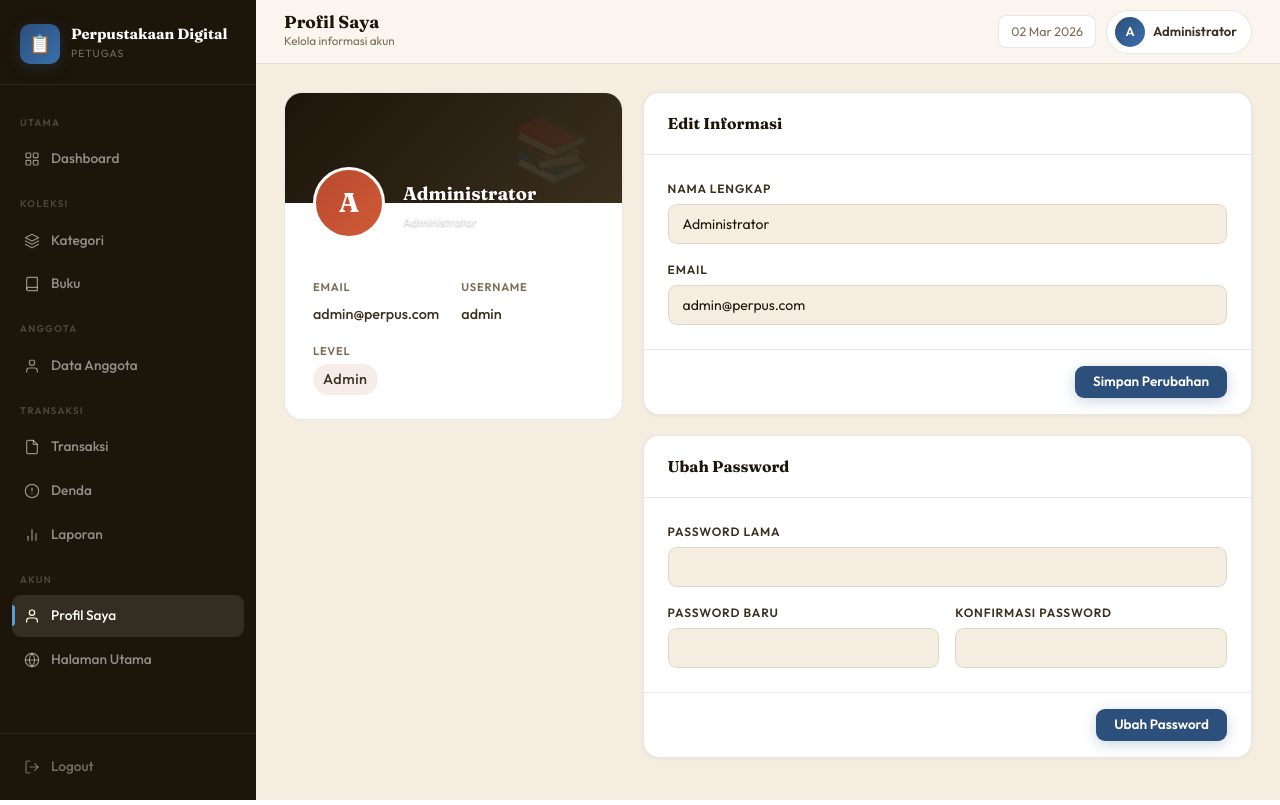
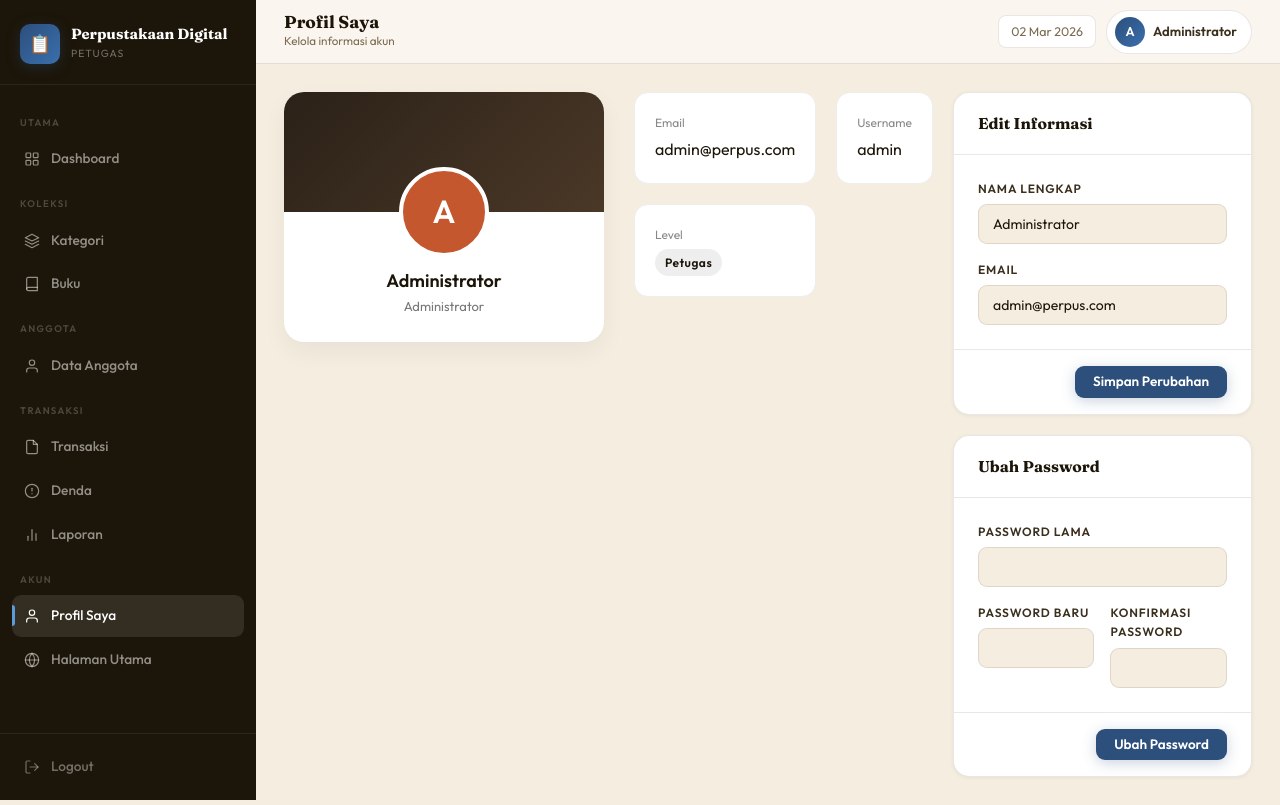
Before and after one commit to f1qxzz/ukk, a PHP site: page /petugas/profil.php in a window 1280 px wide. Run offline with PHP 8.4, Linux system fonts and the light colour scheme; a user stored in the database is signed in; data comes from the database, SQL or seed files in the repository.

Commit message:
update fitur

```diff
--- a/assets/css/style.css
+++ b/assets/css/style.css
@@ -924,89 +924,79 @@ textarea.form-control {
 }
 
 /* ─── PROFILE CARD ───────────────────────────────────── */
-.profile-card {
-  background: var(--white);
-  border: 1px solid var(--border);
-  border-radius: 18px;
-  overflow: hidden;
-}
-.profile-banner {
-  height: 110px;
-  background: linear-gradient(135deg, var(--ink) 0%, #3b2f1e 100%);
-  position: relative;
-}
-.profile-banner::after {
-  content: "📚";
-  position: absolute;
-  right: 30px;
-  top: 50%;
-  transform: translateY(-50%);
-  font-size: 4rem;
-  opacity: 0.07;
-}
-.profile-avatar-wrap {
-  padding: 0 28px;
-  margin-top: -36px;
-  position: relative;
-  z-index: 2;
-  display: flex;
-  align-items: flex-end;
-  gap: 18px;
-}
-.profile-avatar {
-  width: 72px;
-  height: 72px;
-  border-radius: 50%;
-  border: 3px solid var(--white);
-  display: flex;
-  align-items: center;
-  justify-content: center;
-  font-size: 1.7rem;
-  font-weight: 700;
-  color: #fff;
-  flex-shrink: 0;
-  font-family: "Fraunces", serif;
-}
-.profile-info {
-  padding-bottom: 8px;
-}
-.profile-name {
-  font-family: "Fraunces", serif;
-  font-size: 1.15rem;
-  font-weight: 700;
-  color: #fff;
-  margin-bottom: 3px;
-  text-shadow: 0 1px 3px rgba(0, 0, 0, 0.4);
-}
-.profile-role {
-  font-size: 0.75rem;
-  color: rgba(255, 255, 255, 0.75);
-  text-shadow: 0 1px 2px rgba(0, 0, 0, 0.3);
-}
-.profile-body {
-  padding: 24px 28px;
-}
-.profile-fields {
-  display: grid;
-  grid-template-columns: 1fr 1fr;
-  gap: 16px;
-  margin-top: 16px;
-}
-.profile-field label {
-  font-size: 0.7rem;
-  font-weight: 600;
-  text-transform: uppercase;
-  letter-spacing: 0.07em;
-  color: var(--muted);
-  display: block;
-  margin-bottom: 4px;
-}
-.profile-field span {
-  font-size: 0.9rem;
-  color: var(--ink2);
-  font-weight: 500;
+.profile-header{
+display:flex;
+gap:30px;
+align-items:flex-start;
 }
 
+.profile-card{
+width:320px;
+background:white;
+border-radius:20px;
+overflow:hidden;
+box-shadow:0 10px 25px rgba(0,0,0,0.05);
+text-align:center;
+padding-bottom:25px;
+}
+
+.profile-banner{
+height:120px;
+background:linear-gradient(135deg,#2b2118,#4a3827);
+}
+
+.profile-avatar{
+width:90px;
+height:90px;
+border-radius:50%;
+background:#c4572d;
+color:white;
+font-size:32px;
+font-weight:700;
+display:flex;
+align-items:center;
+justify-content:center;
+margin:-45px auto 10px;
+border:4px solid white;
+}
+
+.profile-name{
+font-weight:700;
+font-size:18px;
+}
+
+.profile-role{
+font-size:13px;
+color:#777;
+}
+
+.profile-meta{
+flex:1;
+display:grid;
+grid-template-columns:1fr 1fr;
+gap:20px;
+}
+
+.meta-box{
+background:white;
+padding:20px;
+border-radius:14px;
+border:1px solid #eee;
+}
+
+.meta-box label{
+font-size:12px;
+color:#888;
+display:block;
+margin-bottom:5px;
+}
+
+.badge{
+background:#eee;
+padding:4px 10px;
+border-radius:20px;
+font-size:12px;
+}
 /* ─── REPORT PAGE ────────────────────────────────────── */
 .report-section {
   margin-bottom: 32px;
--- a/petugas/profil.php
+++ b/petugas/profil.php
@@ -36,14 +36,18 @@ $page_sub   = 'Kelola informasi akun';
 ?>
 <!DOCTYPE html>
 <html lang="id">
+
 <head>
     <meta charset="UTF-8">
     <meta name="viewport" content="width=device-width,initial-scale=1">
     <title>Profil — Admin Perpustakaan</title>
     <link rel="preconnect" href="https://fonts.googleapis.com">
-<link href="https://fonts.googleapis.com/css2?family=Fraunces:opsz,wght@9..144,600;9..144,700&family=Outfit:wght@300;400;500;600&display=swap" rel="stylesheet">
+    <link
+        href="https://fonts.googleapis.com/css2?family=Fraunces:opsz,wght@9..144,600;9..144,700&family=Outfit:wght@300;400;500;600&display=swap"
+        rel="stylesheet">
     <link rel="stylesheet" href="../assets/css/style.css">
 </head>
+
 <body>
     <div class="app-wrap">
         <?php include 'includes/nav.php'; ?>
@@ -58,33 +62,39 @@ $page_sub   = 'Kelola informasi akun';
                 <div style="display:grid;grid-template-columns:1fr 1.8fr;gap:20px;align-items:start">
 
                     <!-- Profile Card -->
+                    <div class="profile-header">
+
                         <div class="profile-card">
                             <div class="profile-banner"></div>
-          <div class="profile-avatar-wrap">
-            <div class="profile-avatar" style="background:linear-gradient(135deg,var(--rust),var(--rust2))">
+
+                            <div class="profile-avatar">
                                 <?= strtoupper(substr($user['nama_pengguna'],0,1)) ?>
                             </div>
-            <div class="profile-info">
-              <div class="profile-name"><?= htmlspecialchars($user['nama_pengguna']) ?></div>
+
+                            <div class="profile-name">
+                                <?= htmlspecialchars($user['nama_pengguna']) ?>
+                            </div>
+
                             <div class="profile-role">Administrator</div>
                         </div>
+
+                        <div class="profile-meta">
+                            <div class="meta-box">
+                                <label>Email</label>
+                                <span><?= htmlspecialchars($user['email']) ?></span>
                             </div>
-          <div class="profile-body">
-            <div class="profile-fields">
-              <div class="profile-field">
-                <label>Email</label>
-                <span><?= htmlspecialchars($user['email'] ?? '—') ?></span>
-              </div>
-              <div class="profile-field">
+
+                            <div class="meta-box">
                                 <label>Username</label>
                                 <span><?= htmlspecialchars($user['username']) ?></span>
                             </div>
-              <div class="profile-field">
+
+                            <div class="meta-box">
                                 <label>Level</label>
-                <span><span class="badge badge-rust">Admin</span></span>
+                                <span class="badge">Petugas</span>
                             </div>
                         </div>
-          </div>
+
                     </div>
 
                     <!-- Edit Forms -->
@@ -100,15 +110,18 @@ $page_sub   = 'Kelola informasi akun';
                                     <div class="form-grid">
                                         <div class="form-group form-full">
                                             <label class="form-label">Nama Lengkap</label>
-                    <input name="nama_pengguna" class="form-control" value="<?= htmlspecialchars($user['nama_pengguna']) ?>">
+                                            <input name="nama_pengguna" class="form-control"
+                                                value="<?= htmlspecialchars($user['nama_pengguna']) ?>">
                                         </div>
                                         <div class="form-group form-full">
                                             <label class="form-label">Email</label>
-                    <input name="email" type="email" class="form-control" value="<?= htmlspecialchars($user['email'] ?? '') ?>">
+                                            <input name="email" type="email" class="form-control"
+                                                value="<?= htmlspecialchars($user['email'] ?? '') ?>">
                                         </div>
                                     </div>
                                 </div>
-              <div style="padding:16px 24px;border-top:1px solid var(--border);display:flex;justify-content:flex-end">
+                                <div
+                                    style="padding:16px 24px;border-top:1px solid var(--border);display:flex;justify-content:flex-end">
                                     <button name="update" class="btn btn-navy">Simpan Perubahan</button>
                                 </div>
                             </form>
@@ -132,11 +145,13 @@ $page_sub   = 'Kelola informasi akun';
                                         </div>
                                         <div class="form-group">
                                             <label class="form-label">Konfirmasi Password</label>
-                    <input name="confirm_password" type="password" class="form-control" required>
+                                            <input name="confirm_password" type="password" class="form-control"
+                                                required>
                                         </div>
                                     </div>
                                 </div>
-              <div style="padding:16px 24px;border-top:1px solid var(--border);display:flex;justify-content:flex-end">
+                                <div
+                                    style="padding:16px 24px;border-top:1px solid var(--border);display:flex;justify-content:flex-end">
                                     <button name="change_pass" class="btn btn-navy">Ubah Password</button>
                                 </div>
                             </form>
@@ -148,4 +163,5 @@ $page_sub   = 'Kelola informasi akun';
         </div>
     </div>
 </body>
+
 </html>
```
Lines whose indentation alone changed are shown as unchanged.
